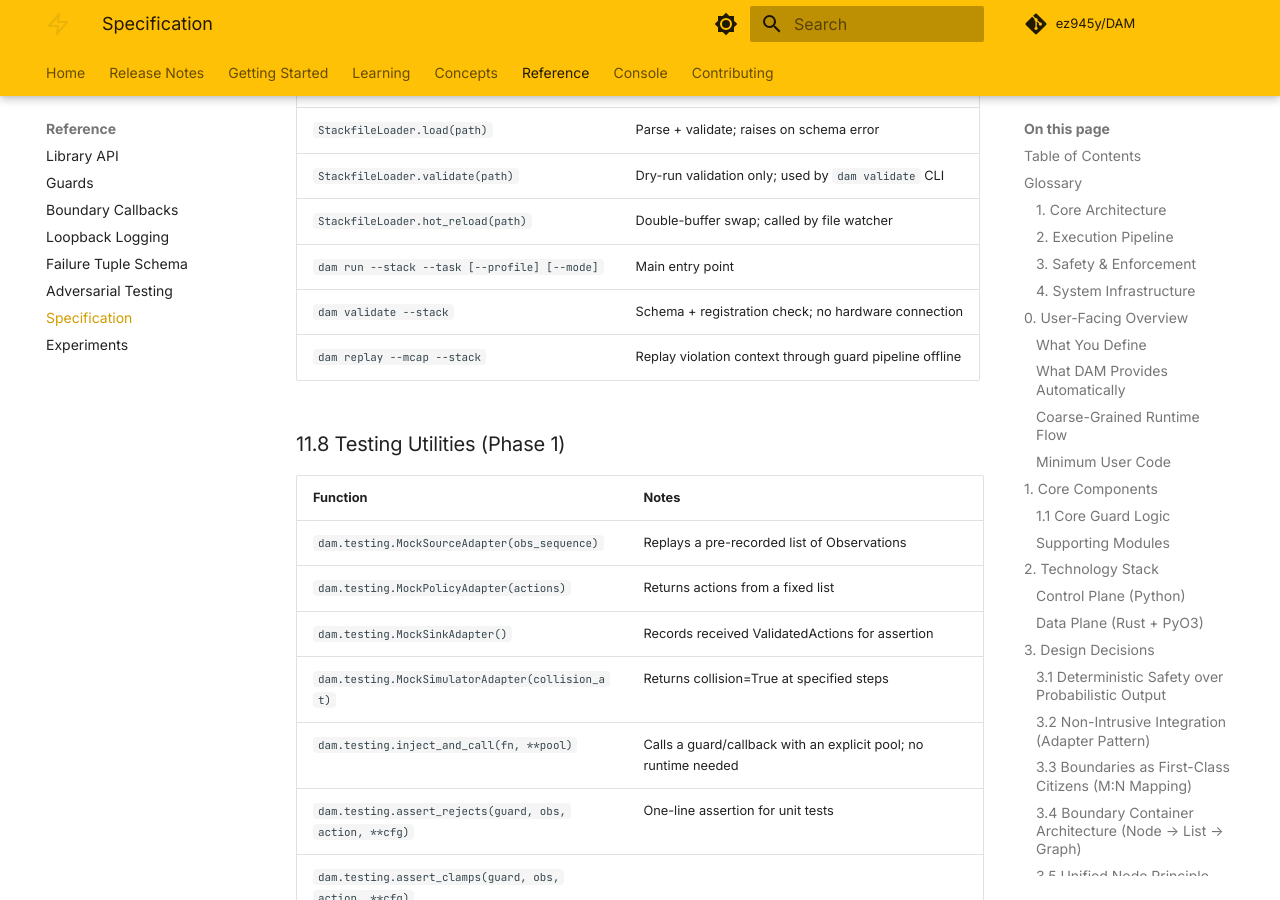
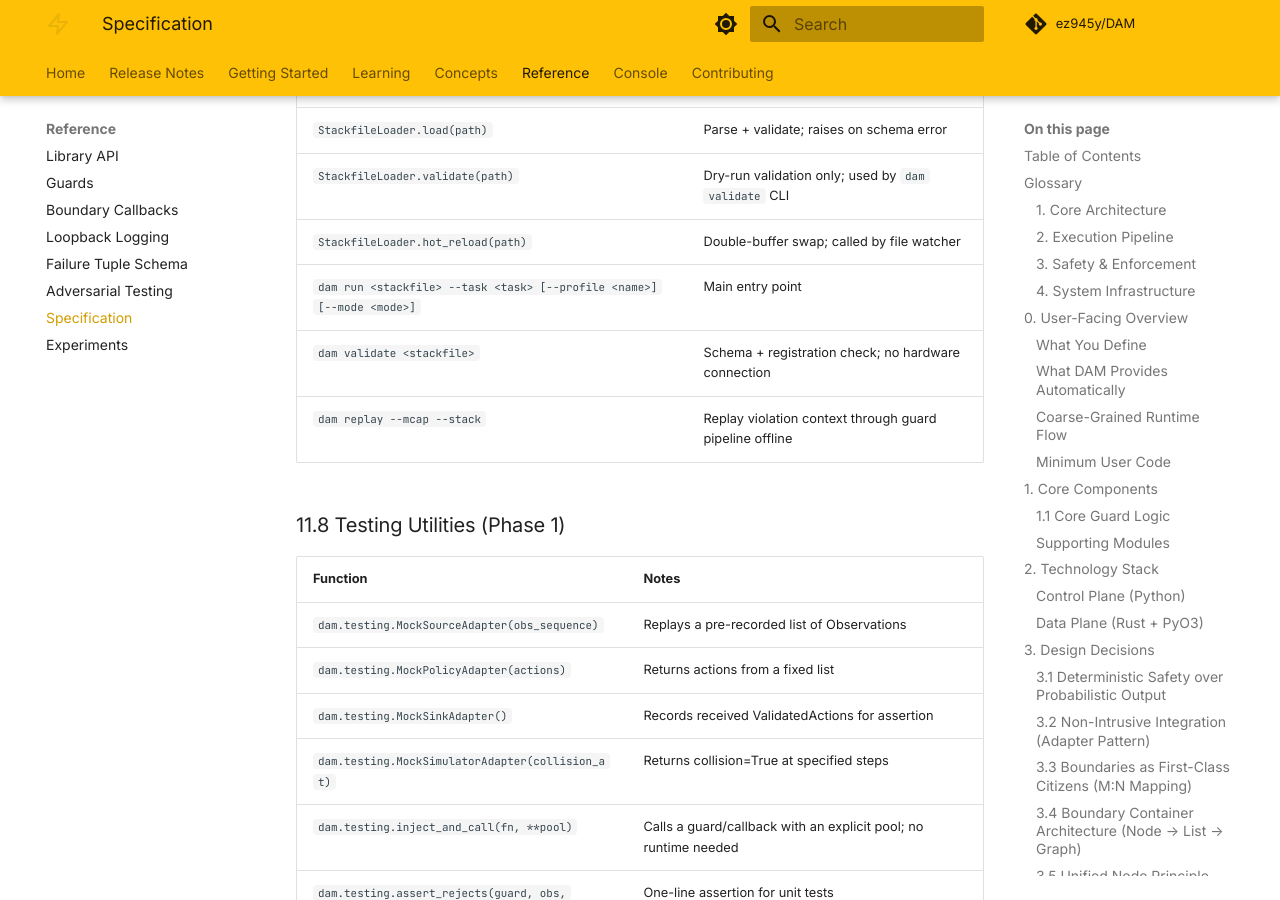
Before and after one commit to ez945y/DAM, an MkDocs documentation site: the page built from docs/DAM_Specification.md, in a window 1280 px wide and 900 px high, scrolled down 46424 px. Built offline with MkDocs 1.6.1 and Material for MkDocs 9.7.7, drawn with Linux system fonts in a browser that asks for light colours; comment, search, counter and statistics services are not loaded; some of the changed text lies outside the part shown.

Commit message:
feat: align reference cli syntax

````diff
--- a/docs/DAM_Specification.md
+++ b/docs/DAM_Specification.md
@@ -101,7 +101,7 @@ DAM users fall into three tiers. Higher tiers are additive — each includes eve
 | **Safety boundaries** | Write YAML nodes + built-in constraints | Stackfile `boundaries` |
 | **Tasks** | Declare name + which boundaries activate | Stackfile `tasks` |
 
-No Python file required. Run with `dam run --stack stackfile.yaml --task <name>`.
+No Python file required. Run with `dam run stackfile.yaml --task <name>`.
 
 **Tier 2 — Basic (YAML + Python callbacks)**
 
@@ -145,7 +145,7 @@ Everything else — you write none of this:
  │  DEFINE (offline)                                           │
  │  Stackfile YAML  +  Python callbacks / custom guards        │
  └────────────────────────────┬────────────────────────────────┘
-                              │  dam run --stack stackfile.yaml
+                              │  dam run stackfile.yaml
  ┌────────────────────────────▼────────────────────────────────┐
  │  CONNECT                                                    │
  │  DAM auto-wires multi-Sources → ObservationBus (Merged)     │
@@ -172,7 +172,7 @@ Everything else — you write none of this:
 
 **Tier 1 — YAML only (no Python at all):**
 ```bash
-dam run --stack stackfile.yaml --task pick_and_place
+dam run stackfile.yaml --task pick_and_place
 ```
 
 **Tier 2 — add a custom constraint check:**
@@ -186,7 +186,7 @@ def check_grasp_force(obs, max_force_n: float) -> bool:
     return float(obs.force_torque[2]) < max_force_n
 ```
 ```bash
-dam run --stack stackfile.yaml --task pick_and_place --python callbacks.py
+dam run stackfile.yaml --task pick_and_place --python callbacks.py
 ```
 
 **Task switching at runtime (Python entry point):**
@@ -547,7 +547,7 @@ profiles:
 ```
 
 ```bash
-dam run --stack stackfile.yaml --profile training_rl --task pick_and_place
+dam run stackfile.yaml --profile training_rl --task pick_and_place
 ```
 
 ### 3.19 Static Acceleration: Startup Pre-computation
@@ -809,7 +809,7 @@ class Fallback(ABC):
 
 ## 6. Stackfile Reference
 
-The **Stackfile** (`.dam_stackfile.yaml`) is the **single configuration entry point** for a DAM deployment. No Python entry point is required — `dam run --stack .dam_stackfile.yaml` bootstraps the entire system. All hardware connections, guard registration, task lifecycle, and runtime parameters are declared here.
+The **Stackfile** (`.dam_stackfile.yaml`) is the **single configuration entry point** for a DAM deployment. No Python entry point is required — `dam run .dam_stackfile.yaml` bootstraps the entire system. All hardware connections, guard registration, task lifecycle, and runtime parameters are declared here.
 
 ```yaml
 # .dam_stackfile.yaml — full annotated example (so101 + LeRobot + ROS2 mixed)
@@ -1497,8 +1497,8 @@ All functions that must be implemented, grouped by module. **Bold** = must exist
 | `StackfileLoader.load(path)` | Parse + validate; raises on schema error |
 | `StackfileLoader.validate(path)` | Dry-run validation only; used by `dam validate` CLI |
 | `StackfileLoader.hot_reload(path)` | Double-buffer swap; called by file watcher |
-| `dam run --stack --task [--profile] [--mode]` | Main entry point |
-| `dam validate --stack` | Schema + registration check; no hardware connection |
+| `dam run <stackfile> --task <task> [--profile <name>] [--mode <mode>]` | Main entry point |
+| `dam validate <stackfile>` | Schema + registration check; no hardware connection |
 | `dam replay --mcap --stack` | Replay violation context through guard pipeline offline |
 
 ### 11.8 Testing Utilities (Phase 1)
````
Also changed, not shown: docs/DAM_Development_Plan.md (+2 -2 lines), docs/DAM_Specification_zh.md (+8 -8 lines), 1 other file.
